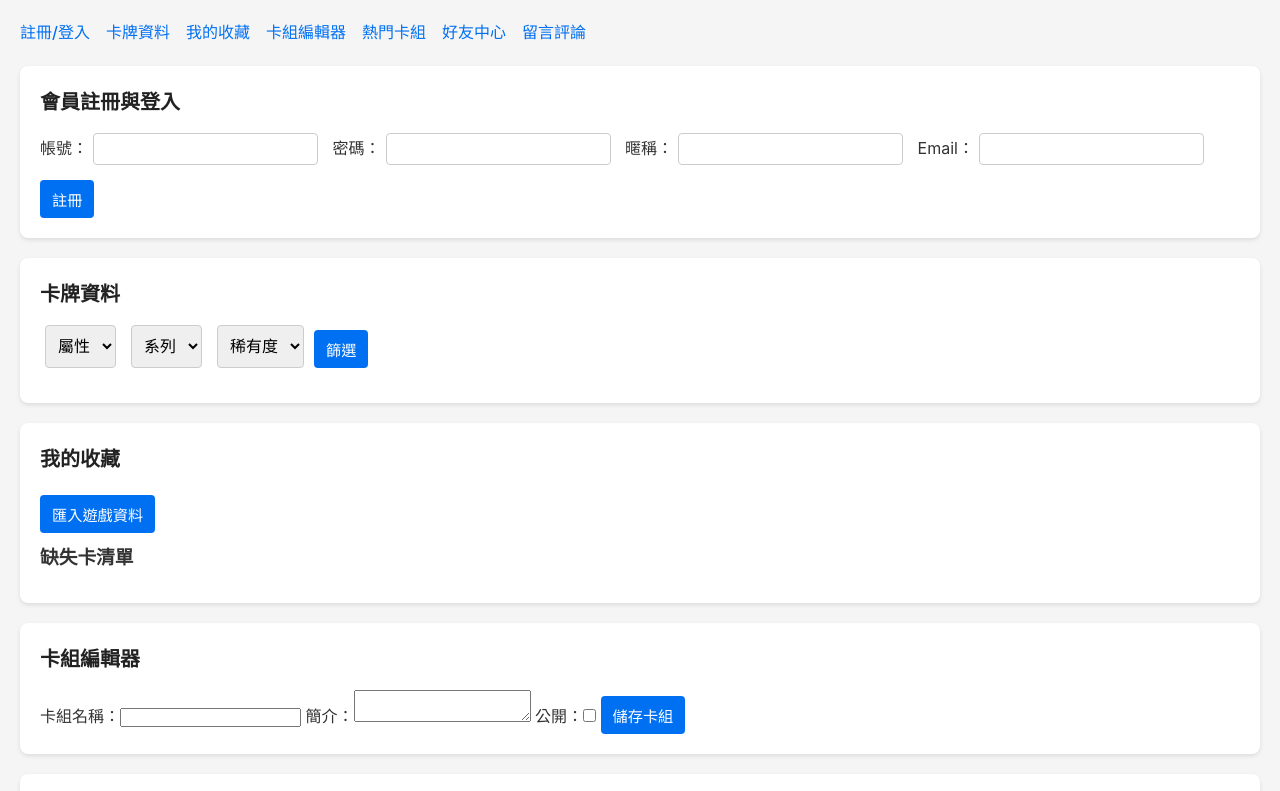
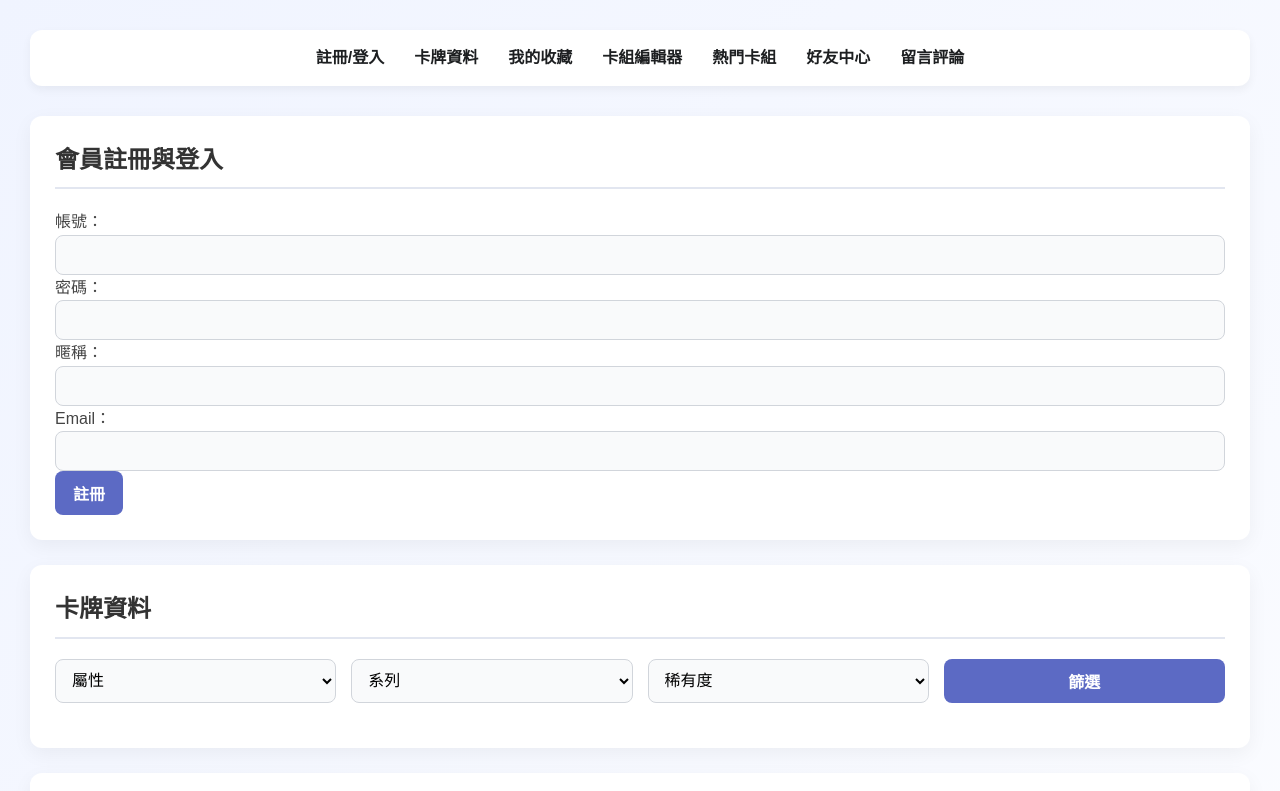
Before and after one commit to chen-sebastien/pokemon-community, a plain HTML site: page index.html in a window 1280 px wide. Shown: the top 791 px of the page. Drawn offline with Linux system fonts and the light colour scheme.

Commit message:
Update system.css

```diff
--- a/system.css
+++ b/system.css
@@ -1,83 +1,132 @@
-/* Reset & Base */
+/* Artistic Global Styles */
 * {
   margin: 0;
   padding: 0;
   box-sizing: border-box;
 }
 body {
-  font-family: -apple-system, BlinkMacSystemFont, "Segoe UI", Roboto, "Helvetica Neue", Arial, sans-serif;
+  font-family: 'Poppins', sans-serif;
+  background: linear-gradient(135deg, #f0f4ff 0%, #fff 100%);
+  color: #444;
   line-height: 1.6;
-  color: #333;
-  background-color: #f5f5f5;
-  padding: 20px;
+  padding: 30px;
+}
+
+/* Navigation */
+header {
+  background: #fff;
+  padding: 15px 30px;
+  border-radius: 12px;
+  box-shadow: 0 4px 10px rgba(0,0,0,0.05);
+  margin-bottom: 30px;
 }
 header nav ul {
   display: flex;
-  gap: 1rem;
+  gap: 20px;
   list-style: none;
-  margin-bottom: 20px;
+  justify-content: center;
 }
 header nav a {
+  position: relative;
+  font-weight: 600;
+  color: #1d1f21;
   text-decoration: none;
-  color: #0070f3;
-  font-weight: 500;
+  padding: 5px;
+  transition: color 0.2s;
+}
+header nav a::after {
+  content: '';
+  position: absolute;
+  left: 0;
+  bottom: -4px;
+  width: 0;
+  height: 2px;
+  background: #5c6ac4;
+  transition: width 0.3s;
 }
 header nav a:hover {
-  text-decoration: underline;
+  color: #5c6ac4;
 }
+header nav a:hover::after {
+  width: 100%;
+}
+
+/* Section Cards */
 section {
-  background-color: #fff;
-  padding: 20px;
-  margin-bottom: 20px;
-  border-radius: 8px;
-  box-shadow: 0 2px 4px rgba(0,0,0,0.1);
+  background: #fff;
+  padding: 25px;
+  margin-bottom: 25px;
+  border-radius: 12px;
+  box-shadow: 0 6px 20px rgba(0,0,0,0.05);
+  transition: transform 0.2s;
+}
+section:hover {
+  transform: translateY(-4px);
 }
 h2 {
-  margin-bottom: 15px;
-  font-size: 1.25rem;
-  color: #222;
+  font-size: 1.5rem;
+  color: #333;
+  margin-bottom: 20px;
+  border-bottom: 2px solid #e2e6f0;
+  padding-bottom: 8px;
 }
-form label {
-  display: inline-flex;
-  align-items: center;
-  margin-right: 10px;
-  margin-bottom: 10px;
+
+/* Forms & Controls */nform label {
+  display: block;
+  margin-bottom: 12px;
+  font-weight: 500;
 }
 form input[type="text"],
 form input[type="password"],
 form input[type="email"],
 form textarea,
 section select {
-  border: 1px solid #ccc;
-  border-radius: 4px;
-  padding: 6px 8px;
-  margin-left: 5px;
+  width: 100%;
+  padding: 10px 12px;
+  border: 1px solid #d1d5db;
+  border-radius: 8px;
   font-size: 1rem;
+  background: #f9fafb;
+  transition: border-color 0.2s, box-shadow 0.2s;
+}
+form input:focus,
+form textarea:focus,
+section select:focus {
+  outline: none;
+  border-color: #5c6ac4;
+  box-shadow: 0 0 0 3px rgba(92,106,196,0.2);
 }
 form textarea {
   resize: vertical;
-  min-height: 40px;
+  min-height: 80px;
 }
+
+/* Buttons */
 button,
 section button {
-  background-color: #0070f3;
+  display: inline-block;
+  background: #5c6ac4;
   color: #fff;
   border: none;
-  border-radius: 4px;
-  padding: 8px 12px;
-  font-size: 0.95rem;
+  border-radius: 8px;
+  padding: 10px 18px;
+  font-size: 1rem;
+  font-weight: 600;
   cursor: pointer;
-  margin-top: 5px;
+  transition: background 0.3s, transform 0.2s;
 }
 button:hover,
 section button:hover {
-  background-color: #005bb5;
+  background: #494ecc;
+  transform: translateY(-2px);
 }
+
+/* Lists */
 #filters {
-  display: flex;
-  gap: 10px;
-  flex-wrap: wrap;
-  margin-bottom: 15px;
+  display: grid;
+  grid-template-columns: repeat(auto-fit,minmax(120px,1fr));
+  gap: 15px;
+  margin-bottom: 20px;
 }
 #card-list,
 #collection-list,
@@ -85,15 +134,31 @@ section button:hover {
 #trending-list,
 #friend-list,
 #comment-section {
-  margin-top: 10px;
+  margin-top: 20px;
 }
+#card-list .card,
+#trending-list .card {
+  background: #f0f4ff;
+  padding: 15px;
+  margin-bottom: 15px;
+  border-radius: 8px;
+  box-shadow: 0 3px 8px rgba(0,0,0,0.05);
+}
+
+/* Comments */
 #comment-section div {
-  border-bottom: 1px solid #eaeaea;
-  padding: 8px 0;
+  padding: 12px;
+  margin-bottom: 12px;
+  background: #fafafa;
+  border-left: 4px solid #5c6ac4;
+  border-radius: 4px;
 }
+
+/* Footer */
 footer {
   text-align: center;
   font-size: 0.9rem;
-  color: #666;
+  color: #6b7280;
   margin-top: 40px;
+  font-style: italic;
 }
```
